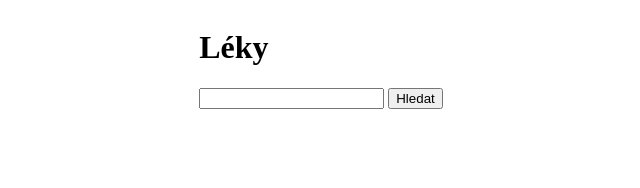
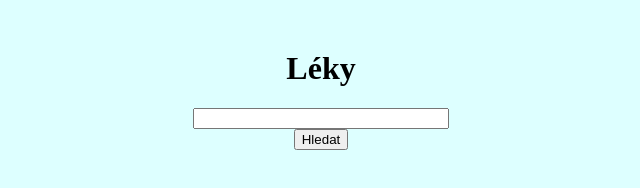
Before and after one commit to filipbartek/webik, a plain HTML site: page public_html/index.html in a window 1280 px wide. Shown: the whole page, without its empty margins (319-959 px from the left). Drawn offline with Linux system fonts and the light colour scheme.

Commit message:
Styled index.html

```diff
--- a/public_html/index.html
+++ b/public_html/index.html
@@ -6,14 +6,12 @@
     <link rel="stylesheet" href="style.css"/>
   </head>
   <body>
-    <div class="outer"><div class="inner">
+    <div id="index">
       <h1>Léky</h1>
-      <p><div class="outer"><div class="inner">
-        <form method="get" action="search.html">
-          <input type="search" name="q"/>
-          <input type="submit" value="Hledat"/>
-        </form>
-      </div></div></p>
-    </div></div>
+      <form method="get" action="search.html">
+        <input type="search" name="q"/>
+        <input type="submit" value="Hledat"/>
+      </form>
+    </div>
   </body>
 </html>
--- a/public_html/style.css
+++ b/public_html/style.css
@@ -8,3 +8,28 @@ div.inner{
     position:relative;
     left:-50%;
 }
+
+body {
+    background-color: #ddffff;
+    margin: 50px 15% 50px 15%; /* css_01.html */
+}
+
+div#index {
+    /* http://www.w3.org/Style/Examples/007/center */
+    margin-left: auto;
+    margin-right: auto;
+}
+
+h1 {
+    text-align: center;
+}
+
+#index input {
+    display: block;
+    margin-left: auto;
+    margin-right: auto;
+}
+
+#index input[type="search"] {
+    width: 256px;
+}
```
